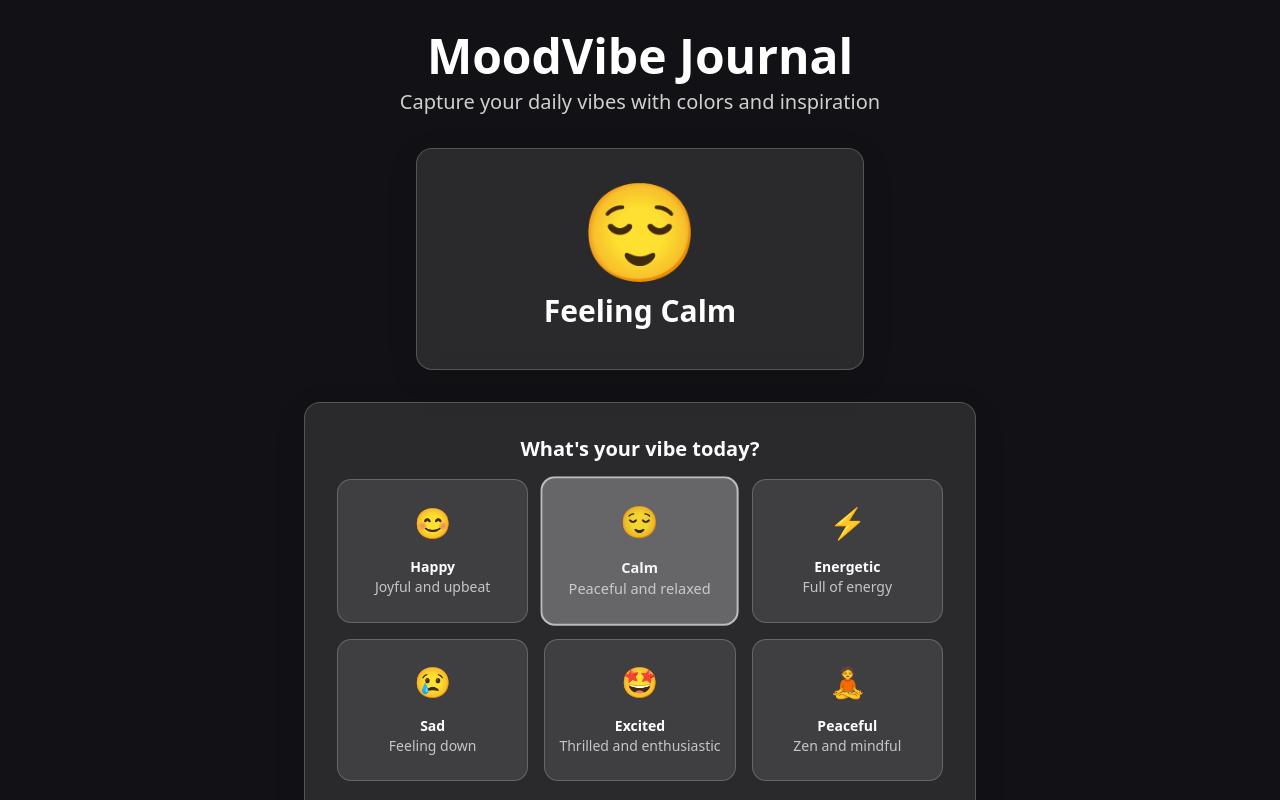
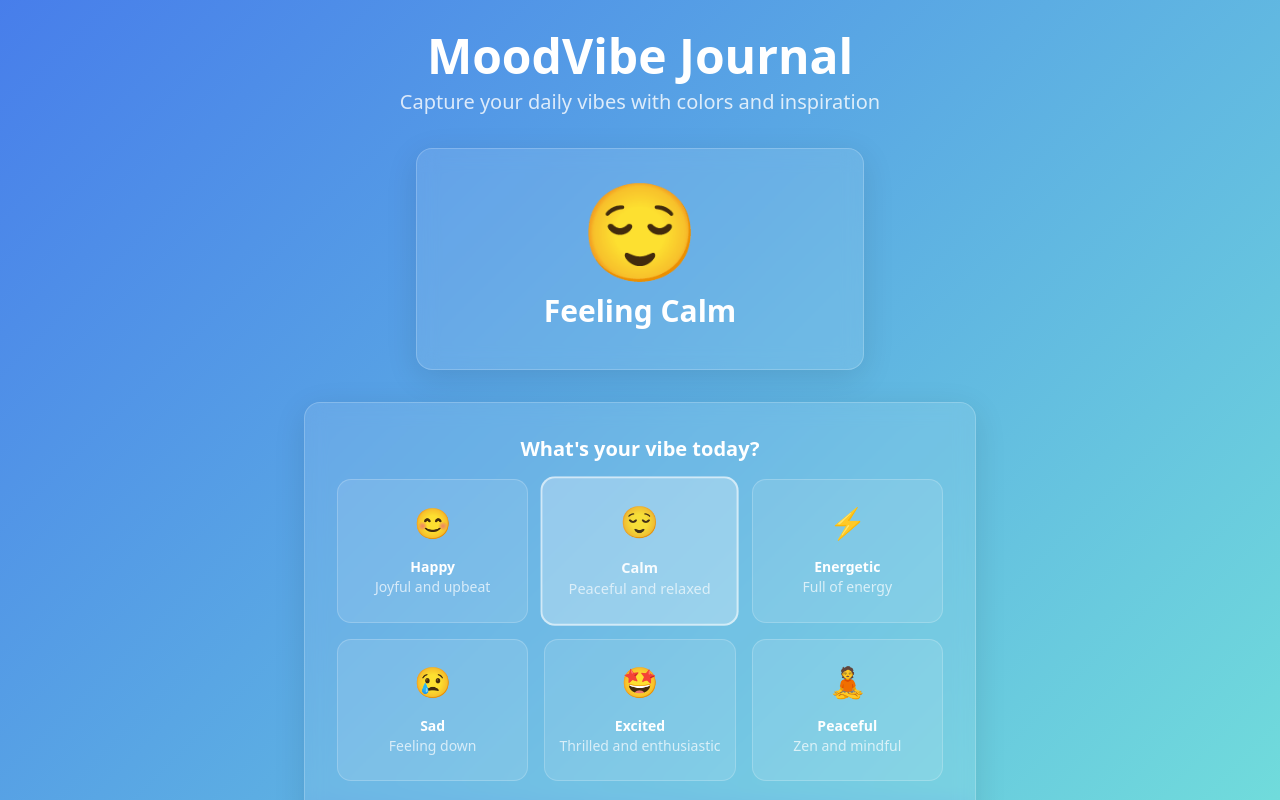
Before and after one commit to madhura9904/mood-wave-journal, a React (Vite) app: page / in a window 1280 px wide. Shown: the top 800 px of the page. Built offline with nearby package versions, Linux system fonts and the light colour scheme; the HTML template or start-up script is replaced by a standard one.

Commit message:
Fix background gradient logic

```diff
--- a/src/components/MoodVibeJournal.tsx
+++ b/src/components/MoodVibeJournal.tsx
@@ -41,6 +41,25 @@ const MoodVibeJournal = () => {
       localStorage.setItem('moodVibeEntries', JSON.stringify(moodEntries));
     }
   }, [moodEntries]);
+
+  // Apply mood background to the entire page body
+  useEffect(() => {
+    const body = document.body;
+    const allMoodClasses = [
+      'mood-bg-happy',
+      'mood-bg-calm',
+      'mood-bg-energetic',
+      'mood-bg-sad',
+      'mood-bg-excited',
+      'mood-bg-peaceful',
+    ];
+    body.classList.remove(...allMoodClasses);
+    body.classList.add(`mood-bg-${currentMood}`);
+
+    return () => {
+      body.classList.remove(`mood-bg-${currentMood}`);
+    };
+  }, [currentMood]);
 
   const handleMoodSubmit = async () => {
     if (!moodDescription.trim()) return;
```
